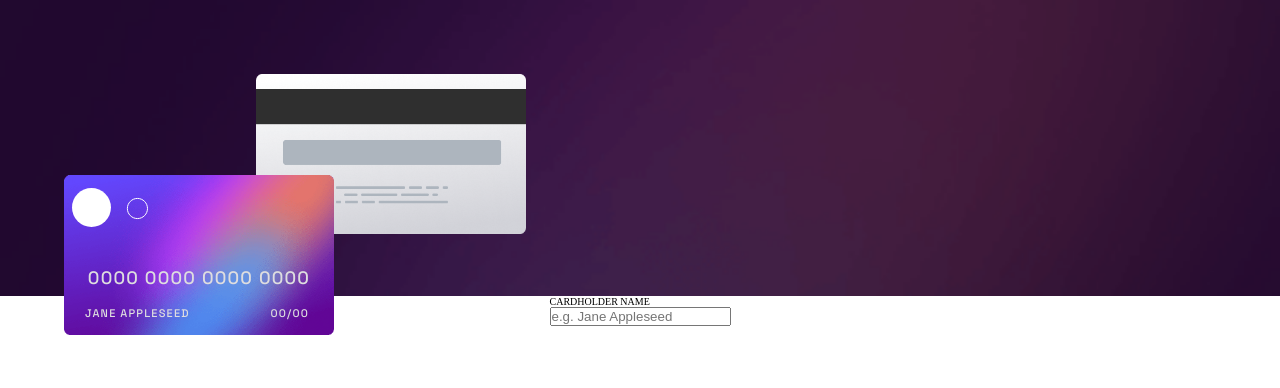
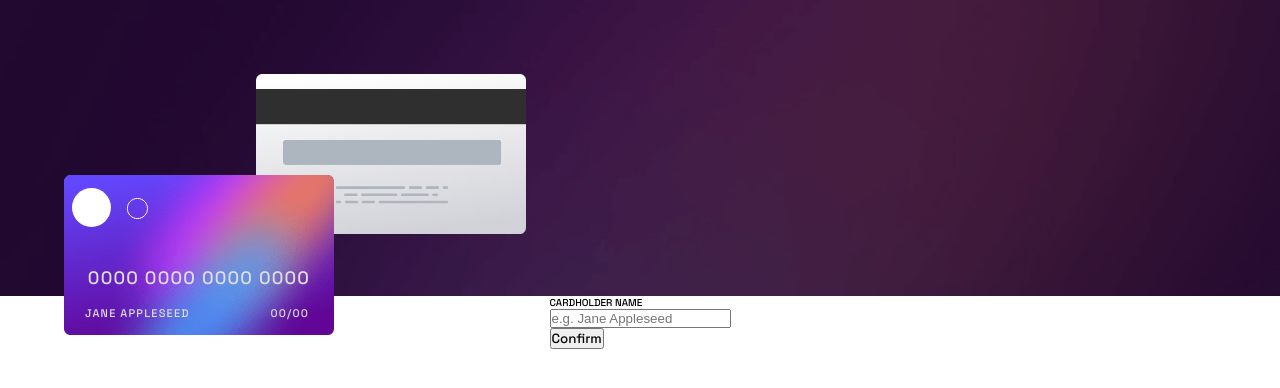
Before and after one commit to ziad-rima/Interactive-Card-Details-Form, a React (Vite) app: page / in a window 1280 px wide. Shown: the top 388 px of the page. Built offline with nearby package versions, Linux system fonts and the light colour scheme.

Commit message:
finish the form component

```diff
--- a/src/components/Form.jsx
+++ b/src/components/Form.jsx
@@ -1,9 +1,25 @@
 import Inputs from "./Inputs"
-
-const Form = () => {
+import Button from "./Button"
+const Form = (props) => {
   return (
-    <div className='form-container'>
-      <Inputs />
+    <div className='form-container space-grotesk'>
+      <Inputs
+        cardName={props.cardName}
+        setCardName={props.setCardName}
+        cardNumber={props.cardNumber}
+        setCardNumber={props.setCardNumber}
+        month={props.month}
+        setMonth={props.setMonth}
+        year={props.year}
+        setYear={props.setYear}
+        cvc={props.cvc}
+        setCvc={props.setCvc}
+        errors={props.errors}
+        setErrors={props.setErrors}
+      />
+      <Button
+        handleSubmit={props.handleSubmit}
+      />
     </div>
   )
 }
```
